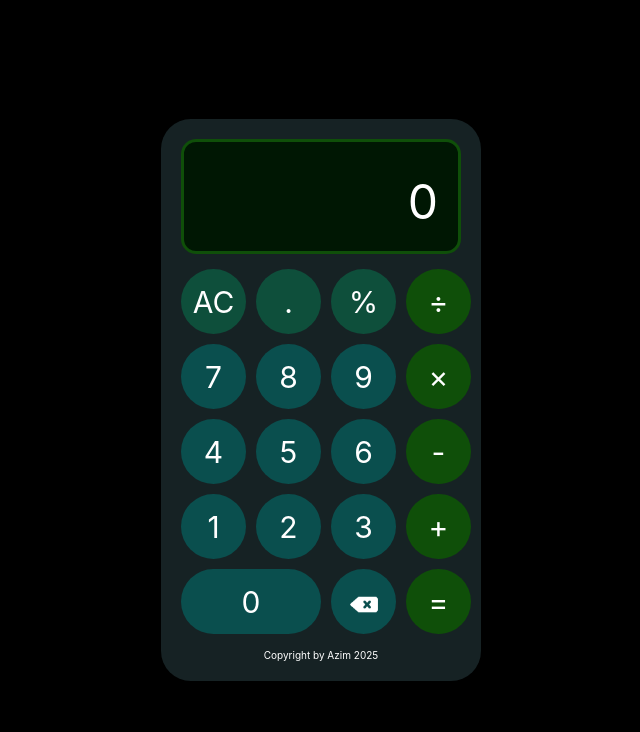
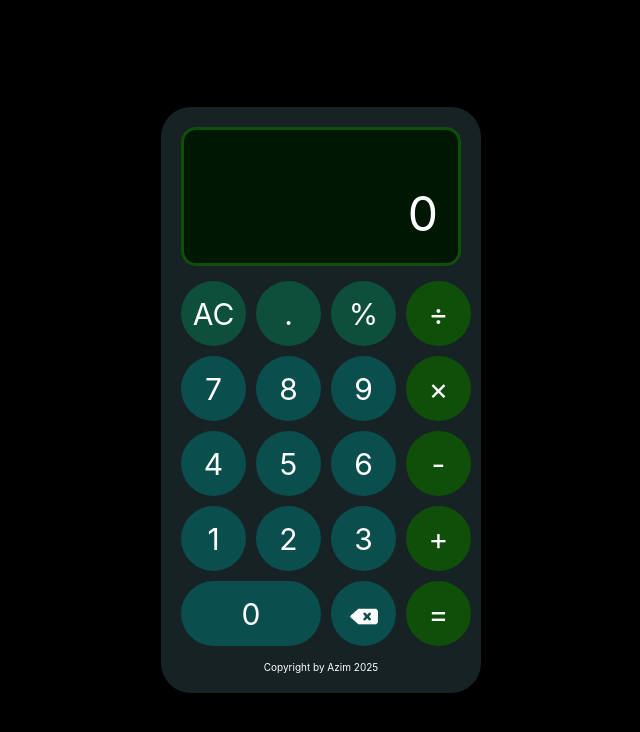
Before and after one commit to mirmezbaulazim/Calculetor-1.0, a plain HTML site: page index.html in a window 1280 px wide. Shown: the whole page, without its empty margins (319-959 px from the left). Drawn offline with Linux system fonts and the light colour scheme.

Commit message:
min currection

```diff
--- a/Style/style.css
+++ b/Style/style.css
@@ -37,7 +37,7 @@
             font-size: 10px;
             color: #888;
             margin-bottom: 10px;
-            /* min-height: 24px; */
+            min-height: 24px;
         }
 
         .result {
```
